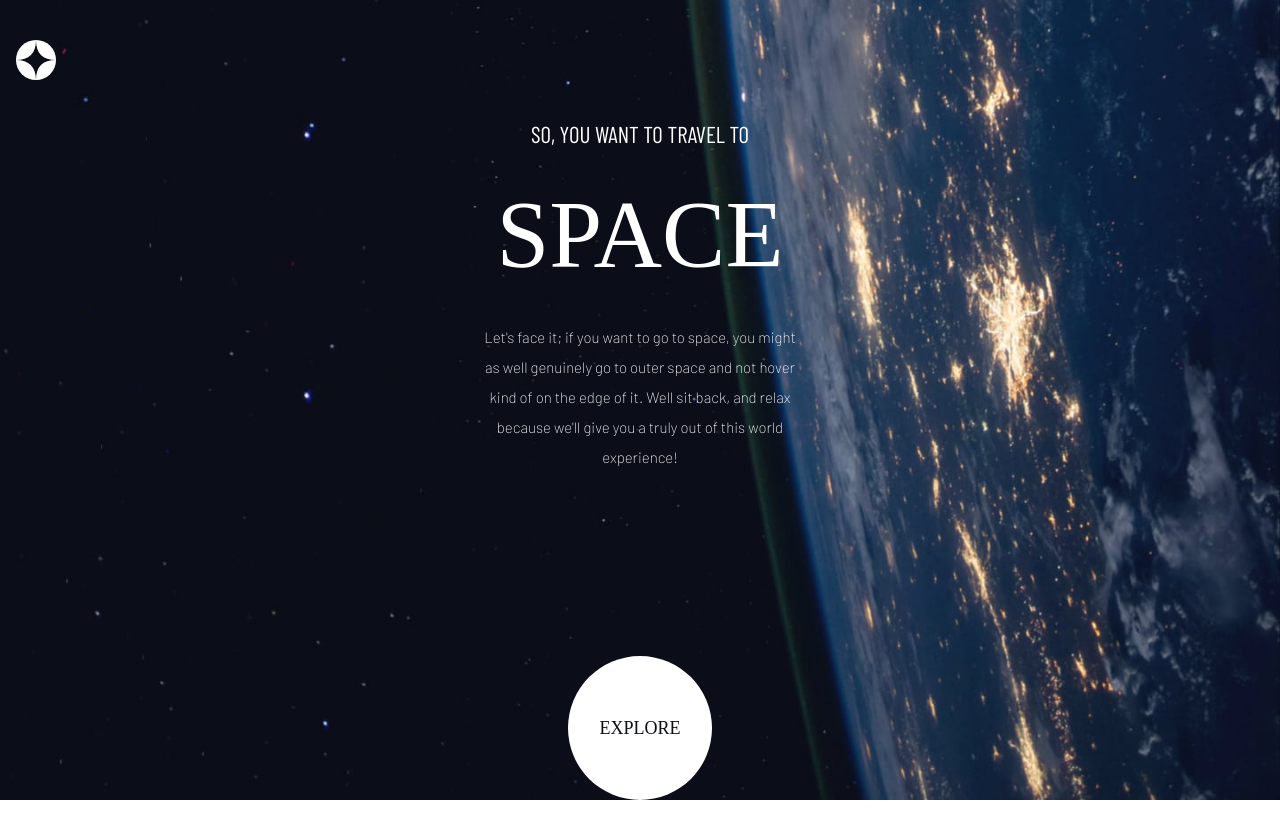
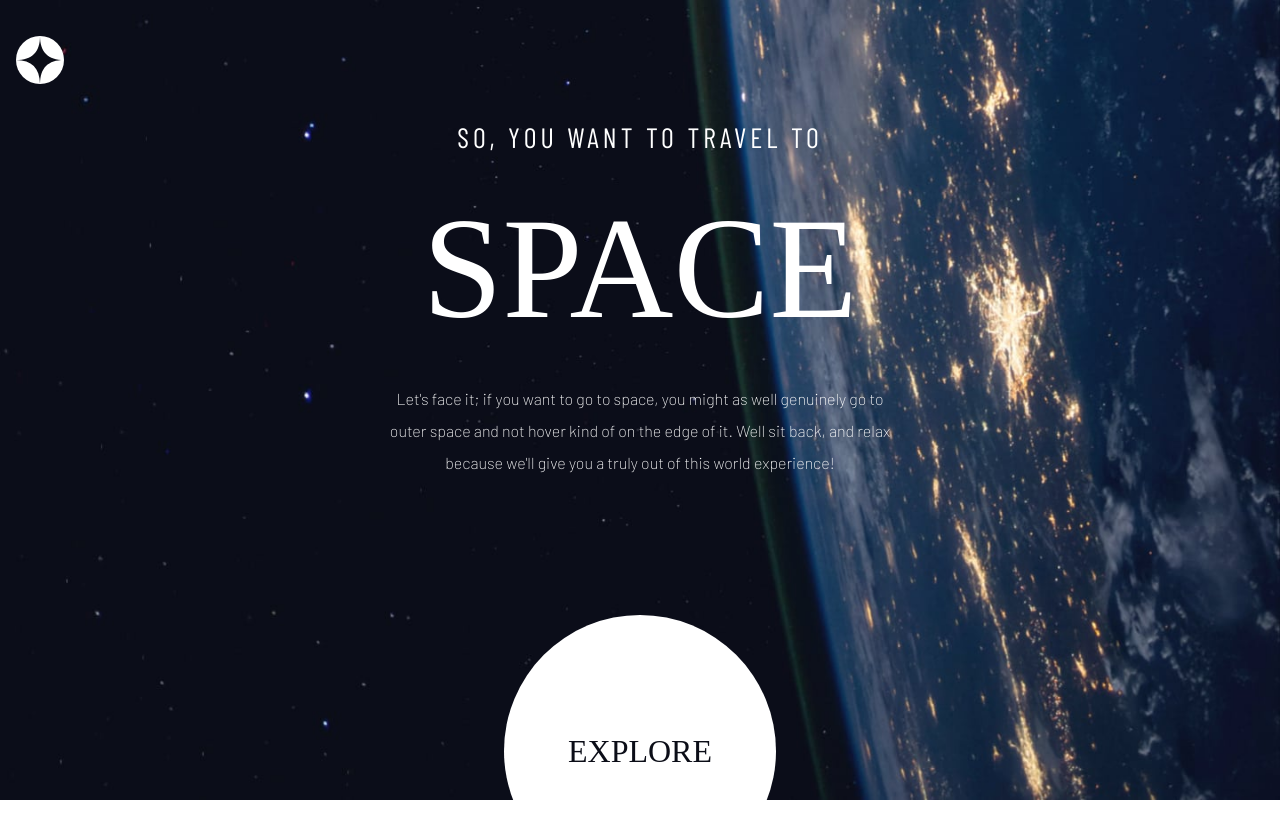
Before and after one commit to Yole-dev/space_tourism_multi-page_app, a React (Create React App) app: page / in a window 1280 px wide. Shown: the top 838 px of the page. Before the commit the page ends 800 px from the top, so only its background shows below. Built offline with nearby package versions, Linux system fonts and the light colour scheme; a web font is replaced by a local one.

Commit message:
finished the styling of the tablet view-port moving on to the nav component

```diff
--- a/src/index.css
+++ b/src/index.css
@@ -95,13 +95,14 @@ code {
 
 .heading1 {
   text-transform: uppercase;
-  font-size: 23px;
-  font-weight: 100;
+  font-size: 16px;
+  letter-spacing: 15%;
+  font-weight: 200;
 }
 
 .heading2 {
   font-family: var(--font-bellefair);
-  font-size: 95px;
+  font-size: 80px;
   font-weight: 400;
   text-transform: uppercase;
 }
@@ -142,8 +143,41 @@ code {
     display: none;
   }
 
+  .logo {
+    width: 48px;
+    height: 48px;
+  }
+
   .hamburger-icon {
     display: none;
+  }
+
+  .main-body > div {
+    width: 688px;
+    gap: 8.5rem;
+  }
+
+  .heading-text-content {
+    width: 512px;
+  }
+
+  .heading1 {
+    font-size: 28px;
+    letter-spacing: 4px;
+  }
+
+  .heading2 {
+    font-size: 144px;
+  }
+
+  .hero-text {
+    font-size: 16px;
+  }
+
+  .explore-btn {
+    width: 272px;
+    height: 272px;
+    font-size: 32px;
   }
 }
 
```
